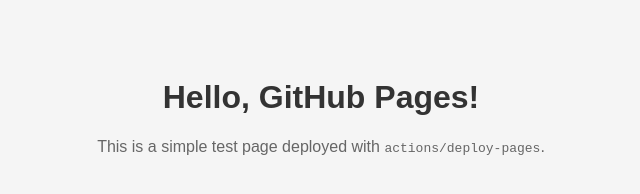
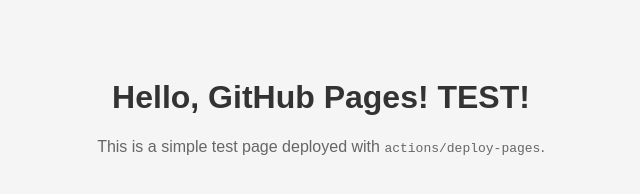
Before and after one commit to JDurana/hello-world, a plain HTML site: page docs/index.html in a window 1280 px wide. Shown: the whole page, without its empty margins (319-959 px from the left). Drawn offline with Linux system fonts and the light colour scheme.

Commit message:
Update index.html

```diff
--- a/docs/index.html
+++ b/docs/index.html
@@ -19,7 +19,7 @@
   </style>
 </head>
 <body>
-  <h1>Hello, GitHub Pages!</h1>
+  <h1>Hello, GitHub Pages! TEST!</h1>
   <p>This is a simple test page deployed with <code>actions/deploy-pages</code>.</p>
 </body>
 </html>
```
